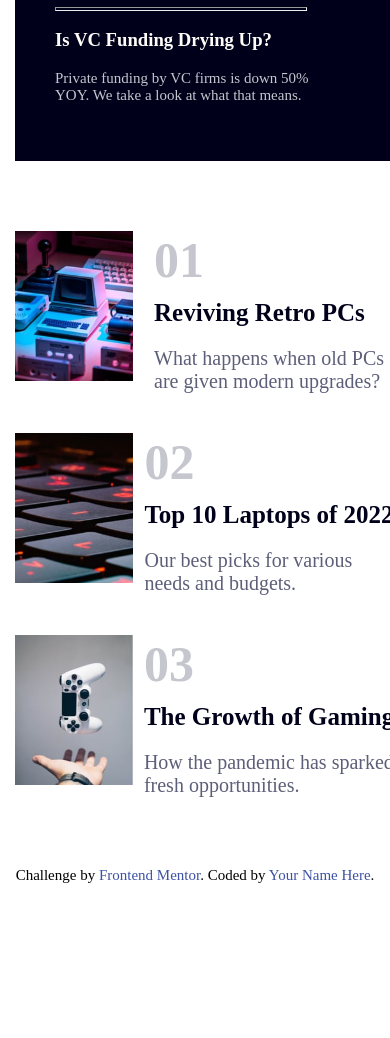
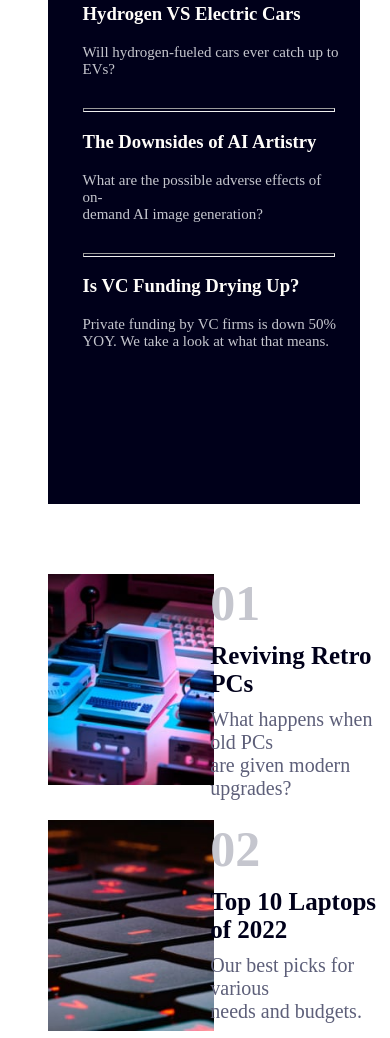
Before and after one commit to ProfEmmy/news-homepage, a plain HTML site: page index.html in a window 390 px wide. Shown: the part 1246-2284 px from the top of the page. Before the commit the page ends 2161 px from the top, so only its background shows below. Drawn offline with Linux system fonts and the light colour scheme.

Commit message:
first commit

```diff
--- a/index.html
+++ b/index.html
@@ -131,7 +131,7 @@
               <div class="divs">
                 <div class="div div1">
                   <h3>Hydrogen VS Electric Cars</h3>
-                  <p>Will hydrogen-fueled cars ever catch up to EVs?</p>
+                  <p>Will hydrogen-fueled cars ever catch up to<br>EVs?</p>
                 </div>
                 <div class="div div2">
                   <hr>
@@ -187,7 +187,7 @@
   </main>
   <div class="attribution">
     Challenge by <a href="https://www.frontendmentor.io?ref=challenge" target="_blank">Frontend Mentor</a>.
-    Coded by <a href="#">Your Name Here</a>.
+    Coded by <a href="https://github.com/profemmy/">profemmy</a>.
   </div>
 </body>
 
--- a/styles2.css
+++ b/styles2.css
@@ -3,7 +3,7 @@
 }
 
 .nav2 {
-    height: 90px;
+    height: 15vh;
     display: flex;
     align-items: center;
     justify-content: center;
@@ -24,7 +24,7 @@
     position: fixed;
     top: 0;
     right: 0;
-    width: 65vw;
+    width: 70vw;
     height: 100%;
     background-color: hsl(36, 100%, 99%);
     /* TODO: search box-shadow */
@@ -86,8 +86,8 @@ a {
 }
 
 .mobile-web3-img {
-    width: 400px;
-    height: 400px;
+    width: 80vw;
+    height: 60vh;
     margin-left: 40px;
 }
 
@@ -124,13 +124,13 @@ a {
     justify-content: center;
     margin-left: 40px;
     margin-top: 70px;
-    width: 400px;
-    height: 460px;
+    width: 80vw;
+    height: 70vh;
     background-color: hsl(240, 100%, 5%)
 }
 
 .inner-new-div {
-    width: 350px;
+    width: 70vw;
 }
 
 .new>h1 {
@@ -149,6 +149,9 @@ a {
 }
 
 .div>p {
+    display: inline-block;
+    margin-bottom: 0px;
+    margin-top: 0px;
     font-size: 15px;
     font-weight: 100;
     color: hsl(233, 8%, 79%);
@@ -181,11 +184,11 @@ a {
 }
 
 .img-div>img {
-    height: 150px;
+    height: 25vh;
 }
 
 .texts {
-    margin-left: -10px;
+    margin-left: -1vw;
 }
 
 .texts>h2 {
@@ -203,6 +206,7 @@ a {
 }
 
 .texts>p {
+    display: inline;
     font-size: 20px;
     color: hsl(236, 13%, 42%);
 }
```
